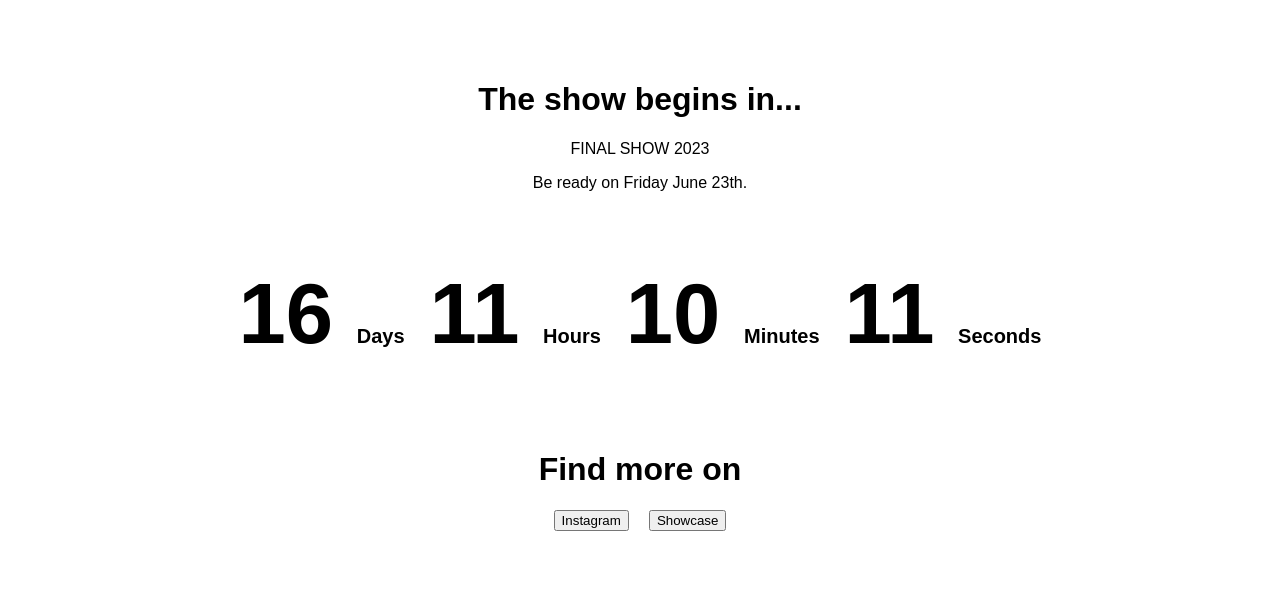
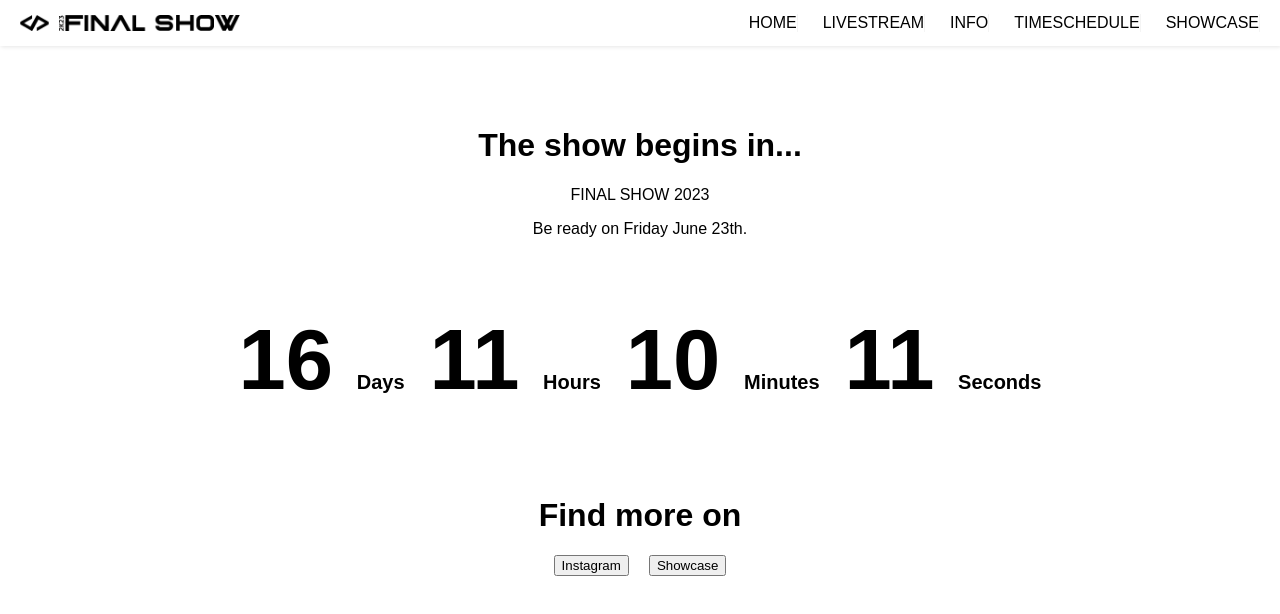
Before and after one commit to MohamedMankouchi/-FullProjectsIV_Platform, a React (Vite) app in the folder Platform/: page /livestream in a window 1280 px wide. Shown: the top 614 px of the page. Built offline with nearby package versions, Linux system fonts and the light colour scheme; no server answers; a web font is replaced by a local one.

Commit message:
Hamburgermenu ready

```diff
--- a/Platform/src/components/HamburgerMenu.jsx
+++ b/Platform/src/components/HamburgerMenu.jsx
@@ -1,15 +1,17 @@
 import React, { useState } from "react";
 import "./../styling/hamburger.css";
 import Logo from "../images/logo.png";
+import LogoDesk from "../images/logo-desk.png";
 export const HamburgerMenu = () => {
   return (
-    <header class="header">
+    <header className="header">
+      <div className="mobile-header">
         <img src={Logo} href="" class="logo" />
         <input class="menu-btn" type="checkbox" id="menu-btn" />
         <label class="menu-icon" for="menu-btn">
           <span class="navicon"></span>
         </label>
-      <ul class="menu">
+        <ul className="menu">
           <li>
             <a>HOME</a>
           </li>
@@ -26,6 +28,27 @@ export const HamburgerMenu = () => {
             <a href="#contact">SHOWCASE</a>
           </li>
         </ul>
+      </div>
+      <div className="desk-header">
+        <img src={LogoDesk} href="" class="logo" />
+        <ul className="list-nav">
+          <li>
+            <a>HOME</a>
+          </li>
+          <li>
+            <a href="#about">LIVESTREAM</a>
+          </li>
+          <li>
+            <a href="#careers">INFO</a>
+          </li>
+          <li>
+            <a href="#contact">TIMESCHEDULE</a>
+          </li>
+          <li>
+            <a href="#contact">SHOWCASE</a>
+          </li>
+        </ul>
+      </div>
     </header>
   );
 };
--- a/Platform/src/styling/hamburger.css
+++ b/Platform/src/styling/hamburger.css
@@ -1,5 +1,7 @@
 /* header */
-
+.desk-header {
+  display: none;
+}
 .header {
   background-color: #fff;
   box-shadow: 1px 1px 4px 0 rgba(0, 0, 0, 0.1);
@@ -19,6 +21,7 @@
   padding: 20px 20px;
   border-right: 1px solid #f4f4f4;
   text-decoration: none;
+  color: black;
 }
 
 .header li a:hover,
@@ -109,10 +112,34 @@
   top: 0;
 }
 
+.list-nav {
+  display: flex;
+  align-items: center;
+  margin-right: 20px;
+}
 /* 48em = 768px */
 
 @media (min-width: 48em) {
-  .header {
+  .mobile-header {
     display: none;
   }
+
+  .desk-header {
+    display: flex;
+    align-items: center;
+    justify-content: space-between;
+  }
+
+  .header .logo {
+    width: 220px;
+  }
+
+  .header ul {
+    gap: 25px;
+    margin-right: 20px;
+  }
+
+  .header li a {
+    padding: 0;
+  }
 }
```
Also changed, not shown: Platform/src/images/logo-desk.png (added). Lines whose indentation alone changed are shown as unchanged.
